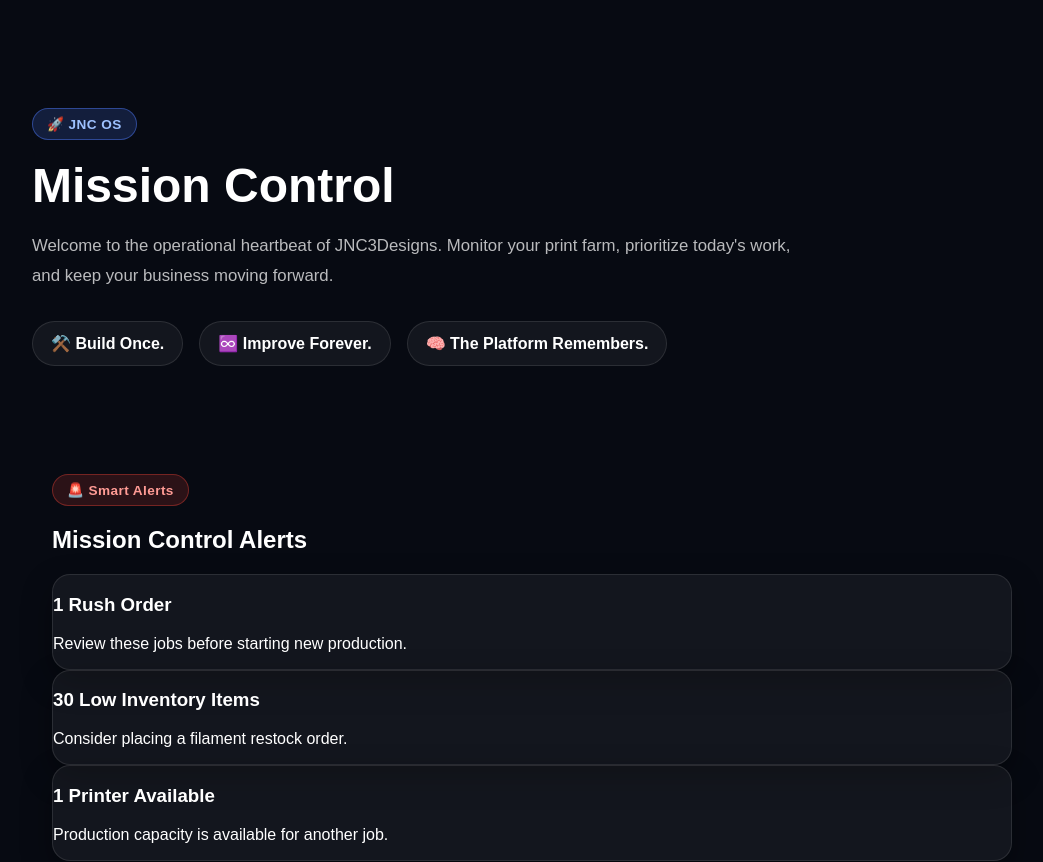
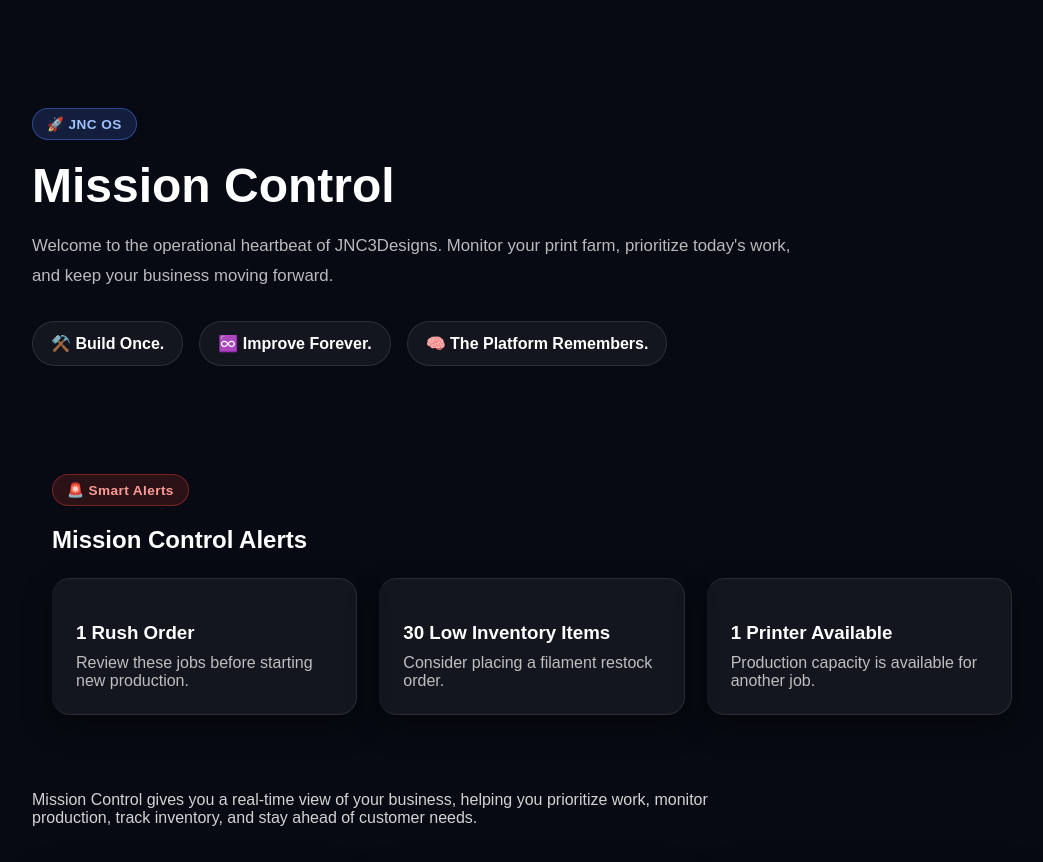
Before and after one commit to jnc3designs/jnc3designs-website, a Next.js app in the folder jnc3designs-premium/: page /operations in a window 1280 px wide. Shown: the top 862 px of the page, without its empty margins (108-1151 px from the left). Built offline with nearby package versions, Linux system fonts and the light colour scheme.

Commit message:
Add styles for smart alerts in globals.css
Added styles for smart alerts including grid layout and card design.

```diff
--- a/jnc3designs-premium/app/globals.css
+++ b/jnc3designs-premium/app/globals.css
@@ -1922,3 +1922,40 @@ font-size:120px;
     font-weight:600;
 
 }
+/* =====================================================
+   Smart Alerts
+===================================================== */
+
+.smart-alert-grid{
+
+    display:grid;
+
+    grid-template-columns:repeat(auto-fit,minmax(280px,1fr));
+
+    gap:22px;
+
+    margin-top:24px;
+
+}
+
+.smart-alert-card{
+
+    padding:24px;
+
+    border-left:4px solid var(--jnc-accent);
+
+}
+
+.smart-alert-card h3{
+
+    margin-bottom:10px;
+
+}
+
+.smart-alert-card p{
+
+    margin:0;
+
+    color:var(--jnc-text-muted);
+
+}
```
